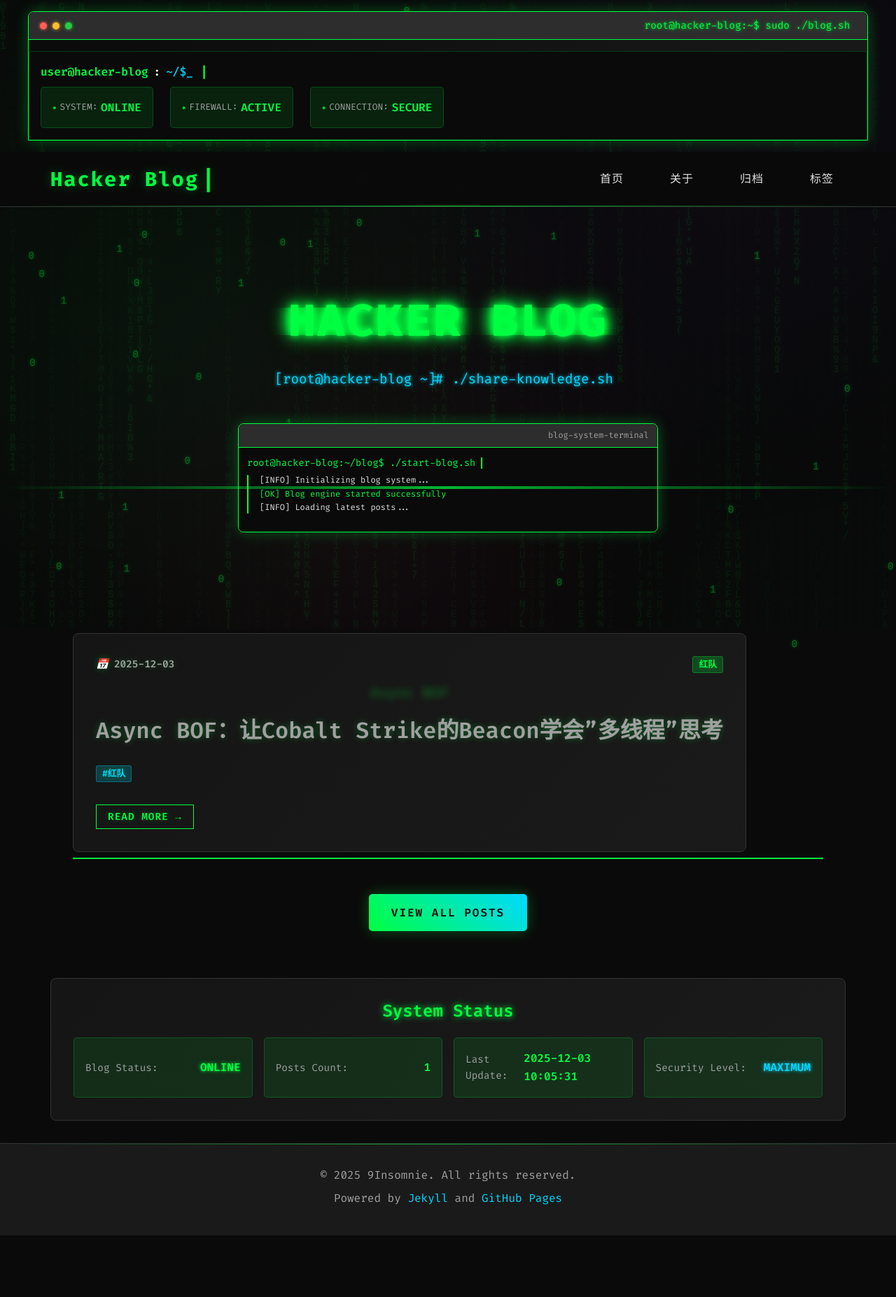
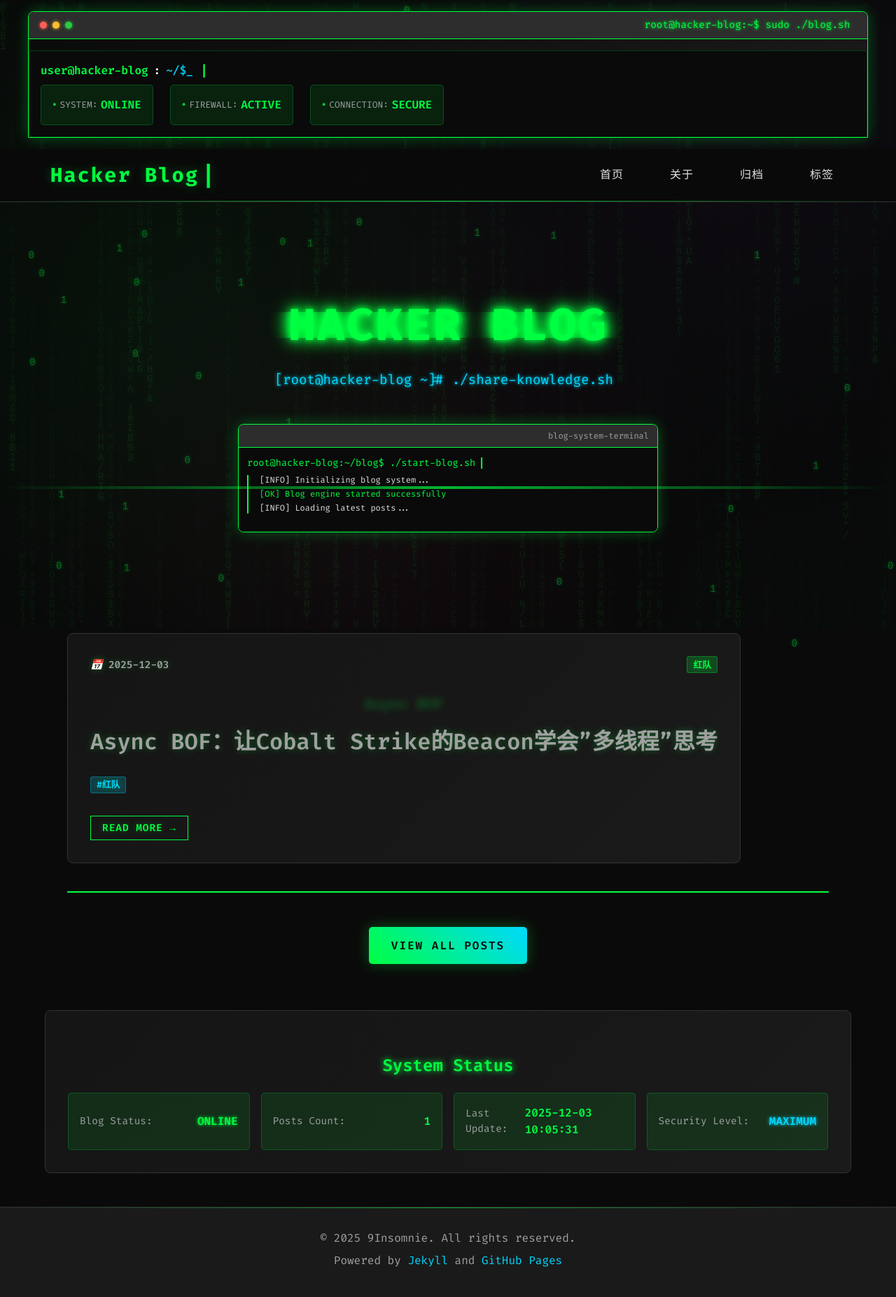
Before and after one commit to 9Insomnie/9Insomnie.github.io, a Jekyll site: the page built from index.html, in a window 1280 px wide. Shown: the whole page at 70% size. Built offline with Jekyll 4.4.1, drawn with Linux system fonts in a browser that asks for light colours; the list of posts is cut into pages by our own code; before the commit the page ends 1766 px from its top, so only the background shows below that.

Commit message:
feat(design): 实现设计更新并引入8px网格间距系统
添加CSS变量实现一致的间距系统，更新布局和视觉层次
调整响应式设计，优化移动端显示效果
新增设计更新文档记录详细变更

```diff
--- a/assets/css/hacker-style.css
+++ b/assets/css/hacker-style.css
@@ -21,6 +21,20 @@
     --shadow-glow: rgba(0, 255, 65, 0.3);
     --shadow-cyber: rgba(157, 78, 221, 0.2);
 
+    /* Spacing System (8px Grid) */
+    --spacing-xs: 0.5rem;   /* 8px */
+    --spacing-sm: 1rem;     /* 16px */
+    --spacing-md: 1.5rem;   /* 24px */
+    --spacing-lg: 2rem;     /* 32px */
+    --spacing-xl: 3rem;     /* 48px */
+    --spacing-xxl: 4rem;    /* 64px */
+
+    /* Layout Variables */
+    --content-padding: var(--spacing-md); /* 24px > 20px */
+    --module-spacing: var(--spacing-lg);  /* 32px > 30px */
+    --border-radius-sm: 4px;
+    --border-radius-md: 8px;
+
     /* 字体 */
     --font-mono: 'Fira Code', 'Share Tech Mono', 'Courier New', monospace;
     --font-primary: 'Fira Code', monospace;
@@ -41,7 +55,7 @@
     font-family: var(--font-primary);
     background: var(--dark-bg);
     color: var(--text-primary);
-    line-height: 1.6;
+    line-height: 1.5;
     overflow-x: hidden;
     position: relative;
 }
@@ -96,7 +110,8 @@
     color: var(--primary-green);
     text-shadow: 0 0 10px var(--shadow-glow);
     position: relative;
-    margin-bottom: 1.5rem;
+    margin-top: var(--spacing-lg);
+    margin-bottom: var(--spacing-md);
 }
 
 h1 {
@@ -210,7 +225,7 @@
     text-transform: uppercase;
     letter-spacing: 1px;
     position: relative;
-    padding: 0.5rem 1rem;
+    padding: 0.75rem 1rem; /* Increased to ensure 48px height */
     border: 1px solid transparent;
     transition: all var(--transition-normal);
 }
@@ -227,23 +242,23 @@
 .main-content {
     max-width: 1200px;
     margin: 0 auto;
-    padding: 2rem;
+    padding: var(--spacing-xl) var(--content-padding);
     position: relative;
 }
 
 /* 文章卡片黑客风格 */
-.post-preview {
+.post-preview, .post-card {
     background: var(--dark-bg-card);
     border: 1px solid var(--border-color);
-    border-radius: 0;
-    padding: 2rem;
-    margin-bottom: 2rem;
+    border-radius: var(--border-radius-sm);
+    padding: var(--content-padding);
+    margin-bottom: var(--module-spacing);
     position: relative;
     overflow: hidden;
     transition: all var(--transition-normal);
 }
 
-.post-preview::before {
+.post-preview::before, .post-card::before {
     content: '';
     position: absolute;
     top: 0;
@@ -257,13 +272,13 @@
     transition: left var(--transition-slow);
 }
 
-.post-preview:hover {
+.post-preview:hover, .post-card:hover {
     border-color: var(--primary-green);
     box-shadow: 0 0 20px var(--shadow-glow);
     transform: translateY(-2px);
 }
 
-.post-preview:hover::before {
+.post-preview:hover::before, .post-card:hover::before {
     left: 100%;
 }
 
@@ -371,8 +386,9 @@
 .post {
     background: var(--dark-bg-card);
     border: 1px solid var(--border-color);
-    border-radius: 0;
-    padding: 3rem;
+    border-radius: var(--border-radius-md);
+    padding: var(--spacing-xl);
+    margin-bottom: var(--module-spacing);
     position: relative;
     box-shadow: 0 0 30px rgba(0, 0, 0, 0.5);
 }
@@ -458,11 +474,17 @@
 
 /* 响应式设计 */
 @media (max-width: 768px) {
+    :root {
+        --content-padding: 1.25rem; /* 20px for mobile */
+        --module-spacing: 2rem; /* 32px */
+        --spacing-xl: 2rem;
+    }
+
     h1 { font-size: 2rem; }
     h2 { font-size: 1.5rem; }
 
     .post {
-        padding: 2rem 1rem;
+        padding: var(--content-padding);
     }
 
     .post-title {
--- a/assets/css/terminal-fix.css
+++ b/assets/css/terminal-fix.css
@@ -7,7 +7,7 @@
     border-radius: 8px;
     overflow: hidden;
     box-shadow: 0 0 20px rgba(0, 255, 65, 0.2);
-    margin: 1.5rem 0;
+    margin: var(--module-spacing) 0;
     font-family: 'Fira Code', 'Consolas', 'Monaco', monospace;
     font-size: 0.9rem;
     line-height: 1.4;
```
Also changed, not shown: DESIGN_UPDATE.md (added, +58 -0 lines).
